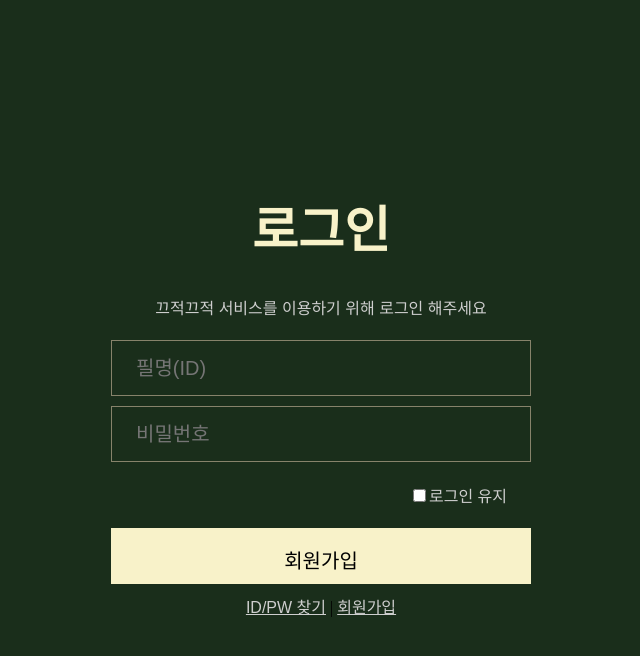
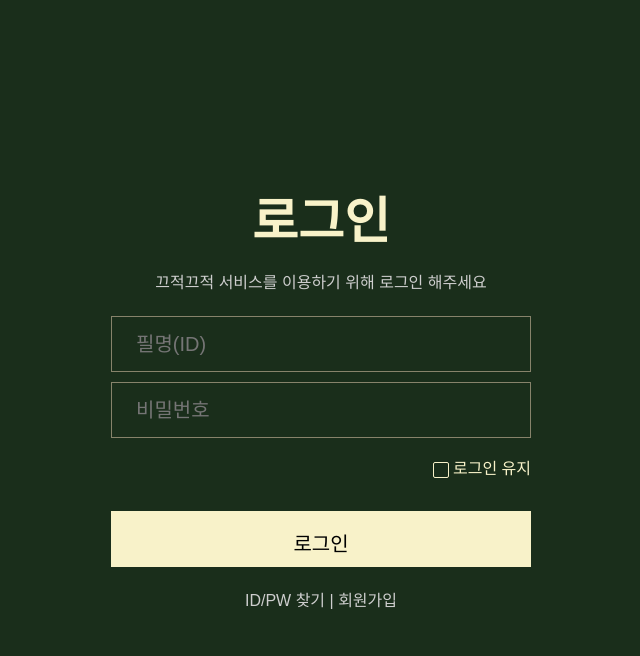
Before and after one commit to cool1726/GGJGGJ, a Django app: page /login/ in a window 1280 px wide. Shown: the top 656 px of the page, without its empty margins (319-959 px from the left). Run offline with Django 3.2, Linux system fonts and the light colour scheme; some libraries are stand-ins or nearby versions; some web fonts are replaced.

Commit message:
login html/css 수정, base.css 초기화코드 추가

```diff
--- a/ggjProject/account/static/css/account.css
+++ b/ggjProject/account/static/css/account.css
@@ -20,14 +20,28 @@
 body {
     background: #1A2E1B;
     text-align: center;
-    margin-top: 5px;
-    margin-bottom: 5px;
+}
+
+/* 로그인, 회원가입 영역 가운데 정렬 */
+.acc-position {
+    width: 100%;
+    min-width: 500px;
+    min-height: 450px;
+    margin: 0 auto;
+    position: absolute;
+    top: 50%;
+    transform: translateY(-50%);
+}
+
+.acc-input-section {
+    margin: 18px 0px;
 }
 
 .acc-title {
     color: #F8F2C9;
     font-size: 50px;
     font-family: 'paybooc-Bold', sans-serif;
+    margin: 8px 0;
 }
 
 .acc-input-txt {
@@ -51,16 +65,18 @@ body {
 }
 
 /* error 텍스트 */
-.acc-error-txt {
-    color: #FF3636;
-    font-size: 16px;
+.acc-error {
+    font-size: 14px;
+    margin: 20px 0 18px;
     font-family: 'paybooc-Medium', sans-serif;
 }
 
+/* 큰 버튼 */
 .acc-wide-btn {
     width: 420px;
     height: 56px;
     padding: 16px 50px;
+    margin-top: 20px;
     border: 1px solid #F8F2C9;
     background: #F8F2C9;
     color: #000000;
@@ -68,10 +84,11 @@ body {
     font-size: 20px;
     font-family: 'paybooc-Bold', sans-serif;
     box-sizing: border-box;
-    margin-top: 5px;
-    margin-bottom: 5px;
+    cursor: pointer;
+    outline: none;
 }
 
+/* 작은 버튼 */
 .acc-small-btn {
     width: 160px;
     height: 56px;
@@ -86,27 +103,31 @@ body {
     box-sizing: border-box;
     margin-top: 5px;
     margin-bottom: 5px;
-
+    cursor: pointer;
+    outline: none;
 }
 
+/* 넓은 input */
 .acc-wide-input {
     width: 420px;
     height: 56px;
     padding: 16px 24px;
+    margin: 5px 0px;
     border: 1px solid #87836B;
     background: #1a2e1b00;
     color: #87836B;
     font-size: 20px;
     font-family: 'paybooc-Light', sans-serif;
     box-sizing: border-box;
-    margin-top: 5px;
-    margin-bottom: 5px;
+    outline: none;
 }
 
+/* 작은 input */
 .acc-small-input {
     width: 250px;
     height: 56px;
     padding: 16px 24px;
+    margin: 5px 0px;
     border: 1px solid #87836B;
     background: #1a2e1b00;
     color: #87836B;
@@ -114,10 +135,5 @@ body {
     font-family: 'paybooc-Light', sans-serif;
     box-sizing: border-box;
     margin-right: 0px;
-    margin-top: 5px;
-    margin-bottom: 5px;
+    outline: none;
 }
-.acc-position{
-    margin-top: 15%;
-
-}
--- a/ggjProject/account/static/css/login.css
+++ b/ggjProject/account/static/css/login.css
@@ -1,28 +1,46 @@
 /* 로그인 전용 Style */
 
 /* 로그인 - 안내 문구 */
+/* 로그인 - ID/PW 찾기, 회원가입 a 링크 */
 .login-guide-txt {
+    margin: 16px 0;
     color: #CECECE;
     font-size: 16px;
-    font-family: 'paybooc-Medium', sans-serif;
-
+    text-decoration: none;
 }
 
 .blank {
-    margin-top: 5px;
-    margin-bottom: 5px;
+    margin-top: 20px;
 }
+
 .login-keep-box {
-    color: #CECECE;
+    color: #F8F2C9;
     width: 420px;
-    height: 56px;
-    padding: 16px 24px;
+    height: 48px;
+    padding: 12px 0px;
+    margin: auto;
     font-size: 16px;
     font-family: 'paybooc-Light', sans-serif;
     box-sizing: border-box;
     text-align: right;
-    margin-top: 5px;
-    margin-bottom: 5px;
-    margin: auto;
+}
 
+input[id="login-cb"] {
+    display: none;
 }
+
+input[id="login-cb"]+label {
+    display: inline-block;
+    width: 16px;
+    height: 16px;
+    vertical-align: middle;
+    border: 1px solid #F8F2C9;
+    border-radius: 2px;
+    cursor: pointer;
+    box-sizing: border-box;
+}
+
+input[id="login-cb"]:checked+label {
+    border-style: none;
+    background: url(../check-square-solid.svg) no-repeat center/16px 16px;
+}
--- a/ggjProject/account/templates/login.html
+++ b/ggjProject/account/templates/login.html
@@ -1,5 +1,5 @@
 <!DOCTYPE html>
-<html lang="en">
+<html lang="ko">
 
 {% load static %}
 
@@ -10,25 +10,35 @@
     <link rel="stylesheet" type="text/css" href="{% static 'css/base.css' %}">
     <link rel="stylesheet" type="text/css" href="{% static 'css/account.css' %}">
     <link rel="stylesheet" type="text/css" href="{% static 'css/login.css' %}">
+    <script src="https://kit.fontawesome.com/c8c52fc116.js" crossorigin="anonymous"></script>
 </head>
 
 <body>
     <div class="acc-position">
         <h1 class="acc-title">로그인</h1>
-    <p class="login-guide-txt">끄적끄적 서비스를 이용하기 위해 로그인 해주세요</p>
+        <p class="login-guide-txt paybooc-medium">끄적끄적 서비스를 이용하기 위해 로그인 해주세요</p>
         {% if error %}
-    <p>{{ error }}</p>
+        <div class="acc-error c-error">
+            <i class="fas fa-exclamation-triangle"></i>
+            <span>{{ error }}</span>
+        </div>
+
         {% endif %}
-    <div class="">
-      <form id="" name="" method="post" action="{% url 'back_login' %}" class="">
+        <div>
+            <form id="" name="" method="post" action="{% url 'back_login' %}" class="acc-input-section">
                 {% csrf_token %}
-        <input class="acc-wide-input" name="username" type="text" value=""  placeholder="필명(ID)"><!-- 아이디 -->
+                <input class="acc-wide-input" name="username" type="text" value="" placeholder="필명(ID)"><!-- 아이디 -->
                 <br>
-        <input class="acc-wide-input" name="password" type="password" value="" placeholder="비밀번호" )><!-- 비밀번호 -->
-        <p class="login-keep-box"><input type="checkbox" name="keep_login">로그인 유지</p>
-        <input class="acc-wide-btn" type="submit" value="회원가입">
+                <input class="acc-wide-input" name="password" type="password" value="" placeholder="비밀번호" )>
+                <!-- 비밀번호 -->
+                <div class="login-keep-box">
+                    <input id="login-cb" type="checkbox" name="keep_login">
+                    <label for="login-cb"></label>
+                    <span>로그인 유지</span>
+                </div>
+                <input class="acc-wide-btn" type="submit" value="로그인">
             </form>
-      <div class="blank">
+            <div class="blank beige login-guide-txt paybooc-light">
                 <a class="login-guide-txt" href="#">ID/PW 찾기</a> | <a class="login-guide-txt" href="#">회원가입</a>
             </div>
         </div>
--- a/ggjProject/account/views.py
+++ b/ggjProject/account/views.py
@@ -62,7 +62,7 @@ def login(request):
                 return response
             return redirect('/')
         else:
-            return  render(request, "login.html", {'error':'invalid username or password'})
+            return  render(request, "login.html", {'error':'아이디나 비밀번호가 일치하지 않습니다'})
     else:
         return render(request, "login.html")
     return render(request, "login.html")
--- a/ggjProject/ggjProject/static/css/base.css
+++ b/ggjProject/ggjProject/static/css/base.css
@@ -173,3 +173,19 @@
 .c-caution {
     color: #EFDD39;
 }
+
+/* initialize code */
+body {
+    margin: 0;
+    padding: 0;
+}
+
+h1,
+h2,
+h3,
+h4,
+h5,
+h6,
+p {
+    margin: 0;
+}
```
Also changed, not shown: ggjProject/account/templates/signup.html (+8 -6 lines), ggjProject/static/css/account.css (+37 -4 lines), ggjProject/static/css/base.css (+18 -3 lines), ggjProject/static/css/login.css (+45 -0 lines), ggjProject/static/css/navigation.css (+8 -0 lines), ggjProject/static/css/signup.css (+8 -66 lines), ggjProject/account/static/check-solid.svg (added), ggjProject/account/static/check-square-solid.svg (added), ggjProject/db.sqlite3, ggjProject/static/check-solid.svg (added), ggjProject/static/check-square-solid.svg (added). Lines whose indentation alone changed are shown as unchanged.
